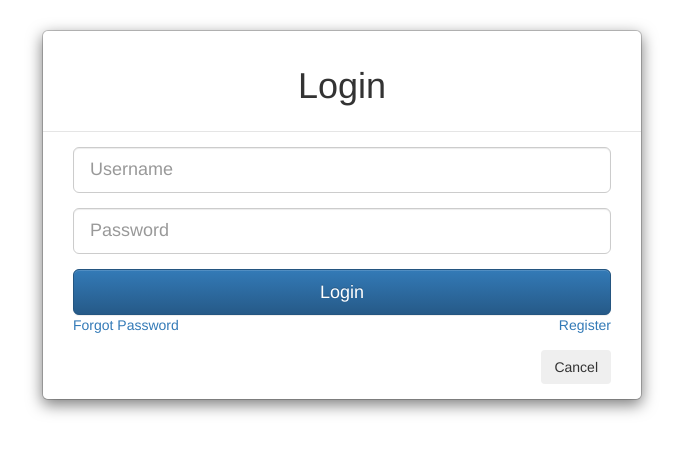
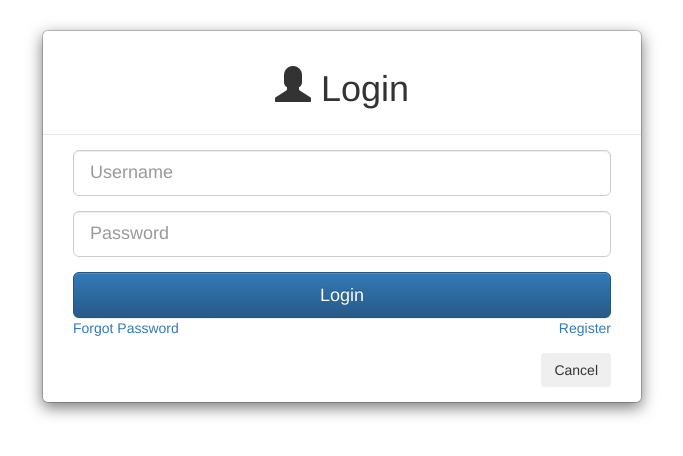
Before and after one commit to fishmandev/bootstrap-login-form, a plain HTML site: page index.html in a window 1280 px wide. Shown: the whole page, without its empty margins (298-981 px from the left). Drawn offline with nearby package versions, Linux system fonts and the light colour scheme.

Commit message:
Add the glyph user icon

```diff
--- a/index.html
+++ b/index.html
@@ -19,7 +19,7 @@
 <div class="modal-dialog">
     <div class="modal-content">
         <div class="modal-header">
-            <h1 class="text-center">Login</h1>
+            <h1 class="text-center"><span class="glyphicon glyphicon-user"></span>&nbsp;Login</h1>
         </div>
         <div class="modal-body">
             <form class="col-md-12 center-block">
```
